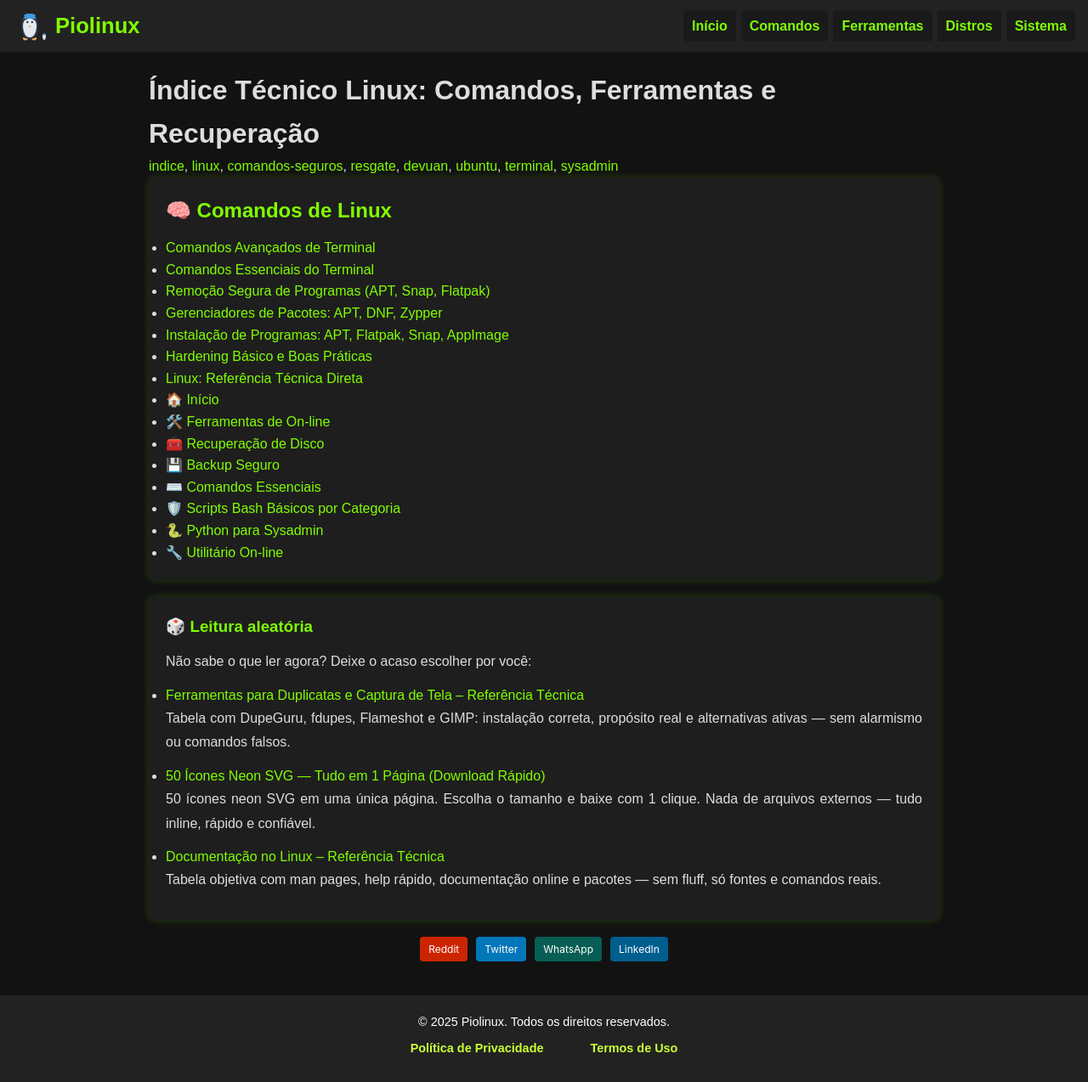
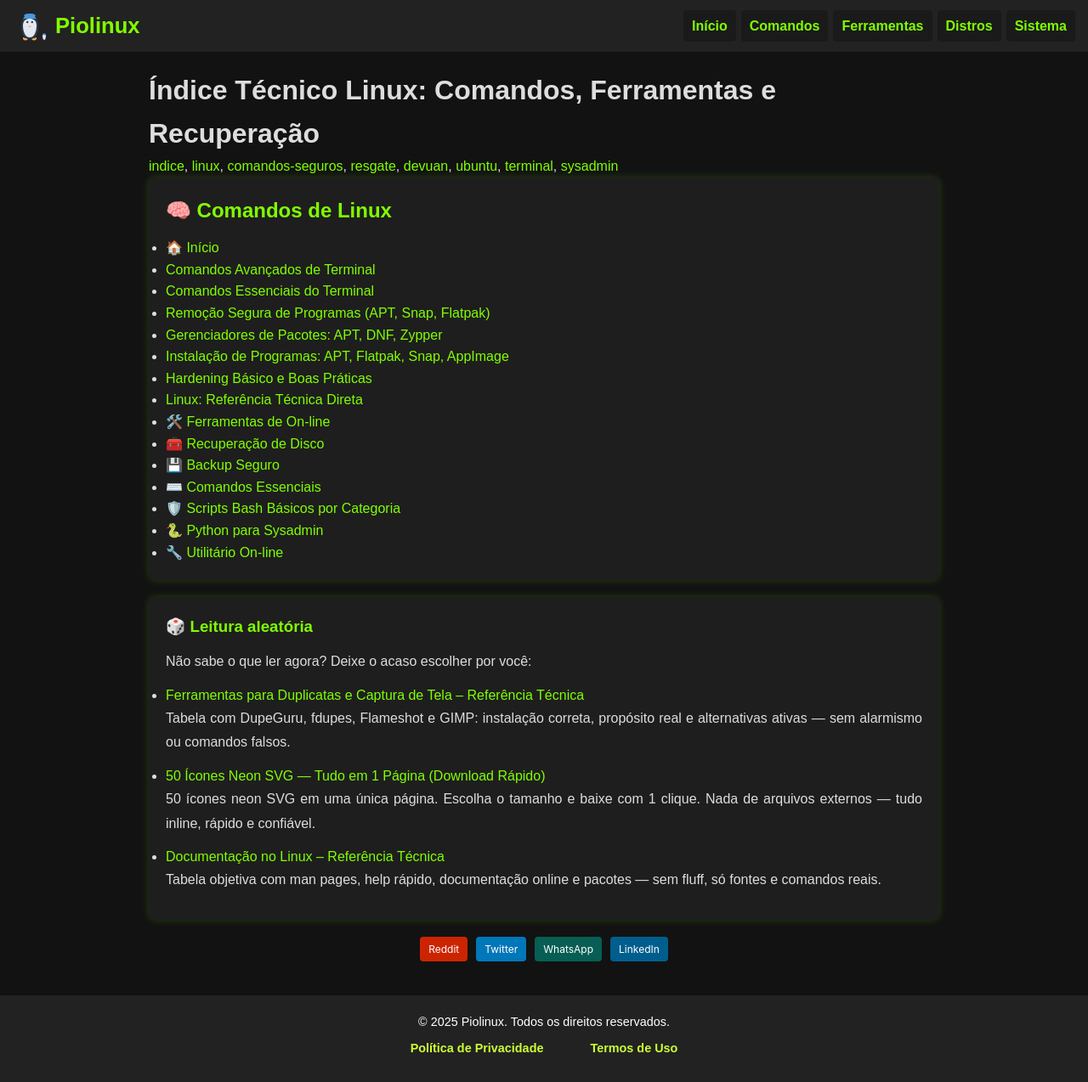
Before and after one commit to Piolinux/piolinux-site, a Jekyll site: the page built from _pages/_iniciantes/indice-tecnico-linux-comandos-ferramentas-e-recuperacao.md, in a window 1280 px wide. Shown: the whole page at 85% size. Built offline with Jekyll 4.4.1, drawn with Linux system fonts in a browser that asks for light colours.

```diff
--- a/_pages/_iniciantes/indice-tecnico-linux-comandos-ferramentas-e-recuperacao.md
+++ b/_pages/_iniciantes/indice-tecnico-linux-comandos-ferramentas-e-recuperacao.md
@@ -19,14 +19,16 @@ permalink: /indice-linux/
 <section>
   <h2>🧠 Comandos de Linux</h2>
   <ul>
-      <li><a href="{{ '/comandos-avancados-terminal/' | relative_url }}">Comandos Avançados de Terminal</a></li>
+
+    <li><a href="{{ '/' | relative_url }}">🏠 Início</a></li>
+    <li><a href="{{ '/comandos-avancados-terminal/' | relative_url }}">Comandos Avançados de Terminal</a></li>
     <li><a href="{{ '/comandos-essenciais-terminal-linux/' | relative_url }}">Comandos Essenciais do Terminal</a></li>
     <li><a href="{{ '/remover-programas-linux/' | relative_url }}">Remoção Segura de Programas (APT, Snap, Flatpak)</a></li>
     <li><a href="{{ '/gerenciadores-pacotes-linux/' | relative_url }}">Gerenciadores de Pacotes: APT, DNF, Zypper</a></li>
     <li><a href="{{ '/metodos-instalacao/' | relative_url }}">Instalação de Programas: APT, Flatpak, Snap, AppImage</a></li>
     <li><a href="{{ '/seguranca-linux/' | relative_url }}">Hardening Básico e Boas Práticas</a></li>
     <li><a href="{{ '/linux-essencial-tecnico/' | relative_url }}">Linux: Referência Técnica Direta</a></li>
-     <li><a href="{{ '/' | relative_url }}">🏠 Início</a></li>
+
 <li><a href="{{ '/ferramentas/' | relative_url }}">🛠️ Ferramentas de On-line</a></li>
 <li><a href="{{ '/comandos-recuperacao-disco-linux/' | relative_url }}">🧰 Recuperação de Disco</a></li>
 <li><a href="{{ '/programas-backup-seguros/' | relative_url }}">💾 Backup Seguro</a></li>
```
